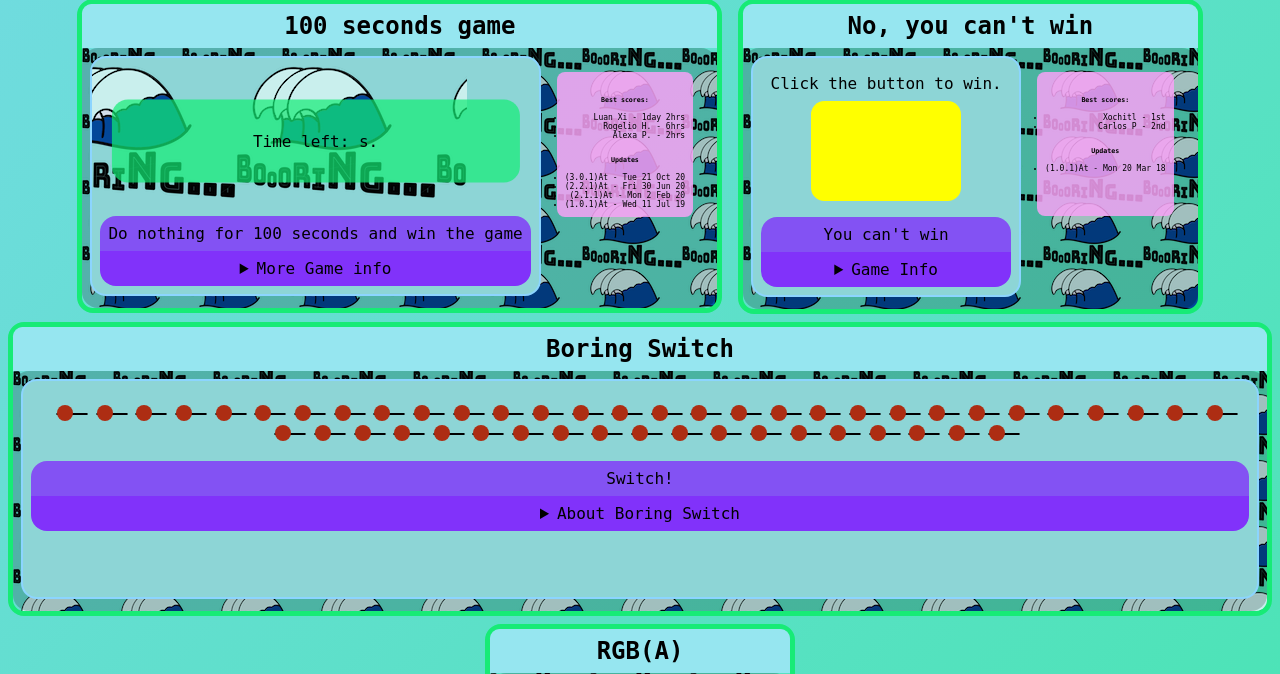
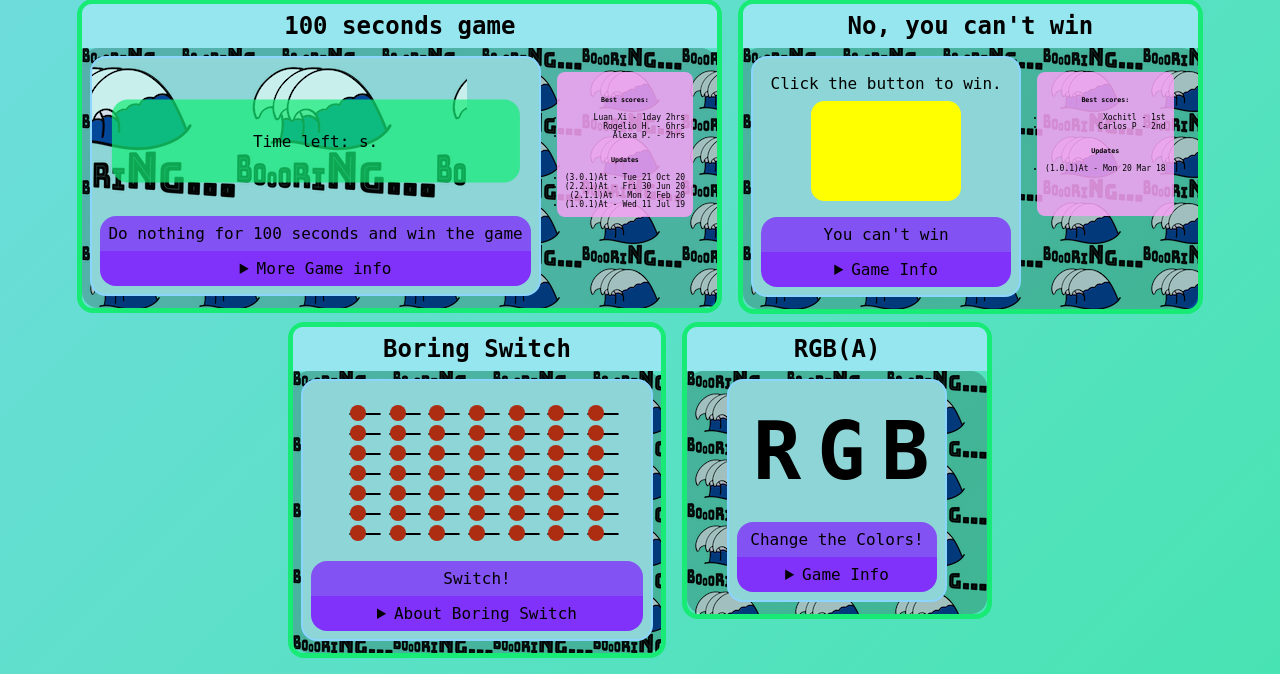
Before and after one commit to pulgamecanica/WebProgLuso, a PHP site: page /games.html in a window 1280 px wide. Shown: the part 171-845 px from the top of the page. Run offline with PHP 8.4, Linux system fonts and the light colour scheme; some libraries are stand-ins or nearby versions; some web fonts are replaced.

Commit message:
changed with for boring switch

```diff
--- a/index.html
+++ b/index.html
@@ -37,6 +37,9 @@
 			<p>We developed many boring games, we can assure that anyone that plays our games will get bored!</p>
 			<p>Create an account to track your progress and comment.</p>
 			<p>Be sure to come back anytime.</p>
+		<!-- 	<div class="middle">
+  				<h1>Boring</h1>
+			</div> -->
 		</div>
 		<div class="box author-box">
 			<h1><a href="#"><i class="fab fa-github"></i></a></h1>
--- a/style/index.css
+++ b/style/index.css
@@ -1,3 +1,4 @@
+
 /*COLORS:
 NAVBAR: rgba(87, 18, 199, 0.90)
 BLUE TEXT COLOR: #3c5fd2
@@ -179,7 +180,7 @@
 	max-height: 500px;
 }
 /*SECOND ELEMENT OF THE NESTED GRID*/
-.donation-box {
+.donation-box {
 	grid-column: 2 / 3;
 	grid-row: 1;
 }
@@ -1364,6 +1365,7 @@
 	animation: emoji-animation 5s ease;
 }
 article figure #boring-switch-game{
+	width: 300px;
 	margin: auto;
 	padding: 1rem;
 }
@@ -1734,7 +1736,7 @@
 		text-align: center;
 		max-width: none;
 	}
-	.donation-box {
+	.donation-box {
 		grid-column: 1;
 		grid-row: 2;
 	}
```
